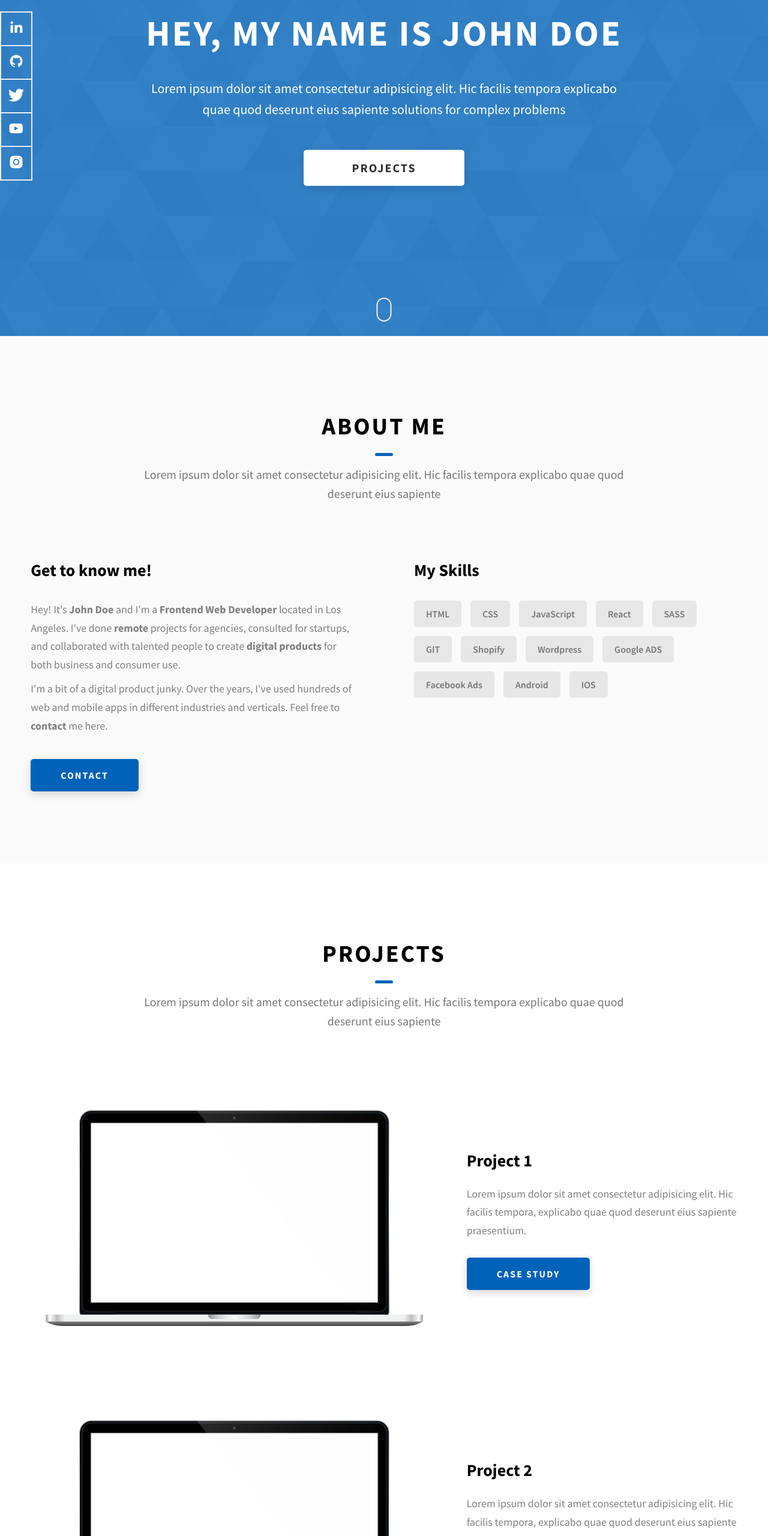
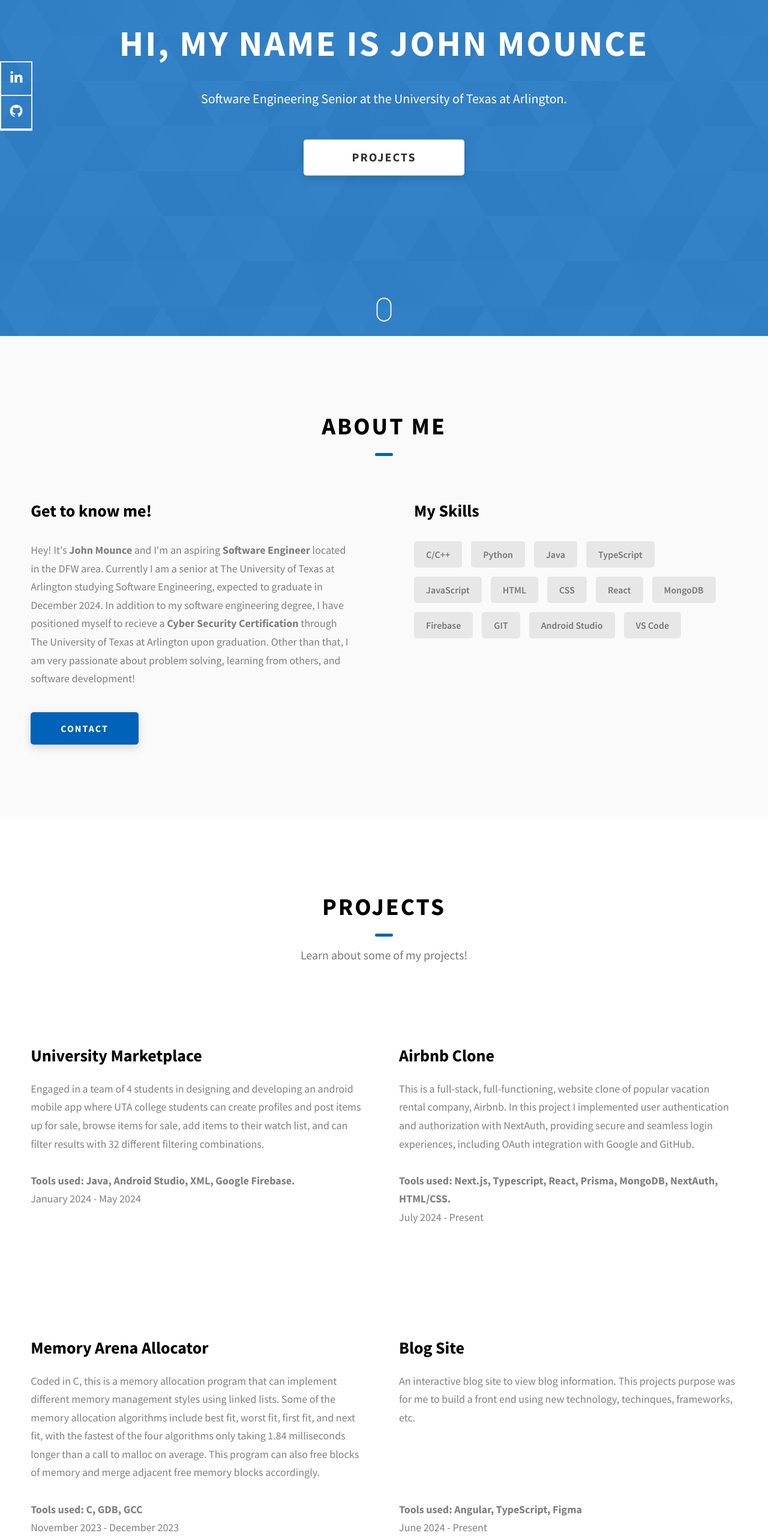
Before and after one commit to johnmmounce/landingpage, a website: page index.html in a window 1280 px wide. Shown: the part 240-2800 px from the top of the page at 60% size. Drawn offline with Linux system fonts and the light colour scheme.

Commit message:
added projects, correct hyperlinks, about me section

```diff
--- a/css/style.css
+++ b/css/style.css
@@ -277,7 +277,7 @@ textarea {
 
 .projects__row {
   display: grid;
-  grid-template-columns: 1.5fr 1fr;
+  grid-template-columns: 1fr 1fr;
   grid-gap: 5rem;
   margin-bottom: 11rem; }
   @media only screen and (max-width: 56.25em) {
--- a/index.html
+++ b/index.html
@@ -22,12 +22,12 @@
         <div class="header__logo-container">
           <div class="header__logo-img-cont">
             <img
-              src="./assets/png/john-doe.png"
-              alt="Ram Maheshwari Logo Image"
+              src="./assets/jpeg/john.jpg"
+              alt="John Mounce Logo Image"
               class="header__logo-img"
             />
           </div>
-          <span class="header__logo-sub">John Doe</span>
+          <span class="header__logo-sub">John Mounce</span>
         </div>
         <div class="header__main">
           <ul class="header__links">
@@ -84,12 +84,10 @@
     </header>
     <section class="home-hero">
       <div class="home-hero__content">
-        <h1 class="heading-primary">Hey, My name is John Doe</h1>
+        <h1 class="heading-primary">Hi, My name is John Mounce</h1>
         <div class="home-hero__info">
           <p class="text-primary">
-            Lorem ipsum dolor sit amet consectetur adipisicing elit. Hic facilis
-            tempora explicabo quae quod deserunt eius sapiente solutions for
-            complex problems
+            Software Engineering Senior at the University of Texas at Arlington.
           </p>
         </div>
         <div class="home-hero__cta">
@@ -98,7 +96,7 @@
       </div>
       <div class="home-hero__socials">
         <div class="home-hero__social">
-          <a href="#" class="home-hero__social-icon-link">
+          <a href="https://www.linkedin.com/in/j-mounce/" class="home-hero__social-icon-link">
             <img
               src="./assets/png/linkedin-ico.png"
               alt="icon"
@@ -107,39 +105,9 @@
           </a>
         </div>
         <div class="home-hero__social">
-          <a href="#" class="home-hero__social-icon-link">
+          <a href="https://github.com/johnmmounce" class="home-hero__social-icon-link">
             <img
               src="./assets/png/github-ico.png"
-              alt="icon"
-              class="home-hero__social-icon"
-            />
-          </a>
-        </div>
-        <div class="home-hero__social">
-          <a href="#" class="home-hero__social-icon-link">
-            <img
-              src="./assets/png/twitter-ico.png"
-              alt="icon"
-              class="home-hero__social-icon"
-            />
-          </a>
-        </div>
-        <div class="home-hero__social">
-          <a href="#" class="home-hero__social-icon-link">
-            <img
-              src="./assets/png/yt-ico.png"
-              alt="icon"
-              class="home-hero__social-icon"
-            />
-          </a>
-        </div>
-        <div class="home-hero__social">
-          <a
-            href="#"
-            class="home-hero__social-icon-link home-hero__social-icon-link--bd-none"
-          >
-            <img
-              src="./assets/png/insta-ico.png"
               alt="icon"
               class="home-hero__social-icon"
             />
@@ -154,10 +122,6 @@
       <div class="main-container">
         <h2 class="heading heading-sec heading-sec__mb-med">
           <span class="heading-sec__main">About Me</span>
-          <span class="heading-sec__sub">
-            Lorem ipsum dolor sit amet consectetur adipisicing elit. Hic facilis
-            tempora explicabo quae quod deserunt eius sapiente
-          </span>
         </h2>
         <div class="about__content">
           <div class="about__content-main">
@@ -165,20 +129,13 @@
             <div class="about__content-details">
               <p class="about__content-details-para">
                 Hey! It's
-                <strong>John Doe</strong>
-                and I'm a <strong> Frontend Web Developer </strong> located in
-                Los Angeles. I've done
-                <strong> remote </strong>
-                projects for agencies, consulted for startups, and collaborated
-                with talented people to create
-                <strong>digital products </strong>
-                for both business and consumer use.
-              </p>
-              <p class="about__content-details-para">
-                I'm a bit of a digital product junky. Over the years, I've used
-                hundreds of web and mobile apps in different industries and
-                verticals. Feel free to
-                <strong>contact</strong> me here.
+                <strong>John Mounce</strong>
+                and I'm an aspiring <strong> Software Engineer </strong> located in
+                the DFW area. Currently I am a senior at The University of Texas at Arlington studying Software Engineering,
+                expected to graduate in December 2024. In addition to my software engineering degree, I have positioned myself
+                to recieve a <strong>Cyber Security Certification</strong> through The University of Texas at Arlington upon graduation.
+
+                Other than that, I am very passionate about problem solving, learning from others, and software development!
               </p>
             </div>
             <a href="./#contact" class="btn btn--med btn--theme dynamicBgClr"
@@ -188,18 +145,19 @@
           <div class="about__content-skills">
             <h3 class="about__content-title">My Skills</h3>
             <div class="skills">
+              <div class="skills__skill">C/C++</div>
+              <div class="skills__skill">Python</div>
+              <div class="skills__skill">Java</div>
+              <div class="skills__skill">TypeScript</div>
+              <div class="skills__skill">JavaScript</div>
               <div class="skills__skill">HTML</div>
               <div class="skills__skill">CSS</div>
-              <div class="skills__skill">JavaScript</div>
               <div class="skills__skill">React</div>
-              <div class="skills__skill">SASS</div>
+              <div class="skills__skill">MongoDB</div>
+              <div class="skills__skill">Firebase</div>
               <div class="skills__skill">GIT</div>
-              <div class="skills__skill">Shopify</div>
-              <div class="skills__skill">Wordpress</div>
-              <div class="skills__skill">Google ADS</div>
-              <div class="skills__skill">Facebook Ads</div>
-              <div class="skills__skill">Android</div>
-              <div class="skills__skill">IOS</div>
+              <div class="skills__skill">Android Studio</div>
+              <div class="skills__skill">VS Code</div>
             </div>
           </div>
         </div>
@@ -210,84 +168,78 @@
         <h2 class="heading heading-sec heading-sec__mb-bg">
           <span class="heading-sec__main">Projects</span>
           <span class="heading-sec__sub">
-            Lorem ipsum dolor sit amet consectetur adipisicing elit. Hic facilis
-            tempora explicabo quae quod deserunt eius sapiente
+            Learn about some of my projects!
           </span>
         </h2>
 
         <div class="projects__content">
           <div class="projects__row">
             <div class="projects__row-img-cont">
-              <img
-                src="./assets/jpeg/project-mockup-example.jpeg"
-                alt="Software Screenshot"
-                class="projects__row-img"
-                loading="lazy"
-              />
+              <div class="projects__row-content">
+                <h3 class="projects__row-content-title">University Marketplace</h3>
+                <p class="projects__row-content-desc">
+                  Engaged in a team of 4 students in designing and developing an android mobile app where
+                  UTA college students can create profiles and post items up for sale, browse items for sale,
+                  add items to their watch list, and can filter results with 32 different filtering combinations.
+                  <br>
+                  <br>
+                  <strong>Tools used: Java, Android Studio, XML, Google Firebase. </strong>
+                  <br>
+                  January 2024 - May 2024
+                </p>
+              </div>
             </div>
             <div class="projects__row-content">
-              <h3 class="projects__row-content-title">Project 1</h3>
+              <h3 class="projects__row-content-title">Airbnb Clone</h3>
               <p class="projects__row-content-desc">
-                Lorem ipsum dolor sit amet consectetur adipisicing elit. Hic
-                facilis tempora, explicabo quae quod deserunt eius sapiente
-                praesentium.
+                This is a full-stack, full-functioning, website
+                clone of popular vacation rental company, Airbnb.
+                In this project I implemented user authentication and authorization with NextAuth, providing secure and
+                seamless login experiences, including OAuth integration with Google and GitHub.
+                <br>
+                <br>
+                <strong>Tools used: Next.js, Typescript, React, Prisma, MongoDB, NextAuth, HTML/CSS.</strong>
+                <br>
+                July 2024 - Present
               </p>
-              <a
-                href="./project-1.html"
-                class="btn btn--med btn--theme dynamicBgClr"
-                target="_blank"
-                >Case Study</a
-              >
             </div>
           </div>
           <div class="projects__row">
-            <div class="projects__row-img-cont">
-              <img
-                src="./assets/jpeg/project-mockup-example.jpeg"
-                alt="Software Screenshot"
-                class="projects__row-img"
-                loading="lazy"
-              />
-            </div>
+
+              <div class="projects__row-content">
+                <h3 class="projects__row-content-title">Memory Arena Allocator</h3>
+                <p class="projects__row-content-desc">
+                  Coded in C, this is a memory allocation program that can implement different memory
+                  management styles using linked lists. Some of the memory allocation algorithms include
+                  best fit, worst fit, first fit, and next fit, with the fastest of the four algorithms only taking
+                  1.84 milliseconds longer than a call to malloc on average.
+                  This program can also free blocks of memory and merge adjacent free memory blocks
+                  accordingly.
+                  <br>
+                  <br>
+                  <strong>Tools used: C, GDB, GCC </strong>
+                  <br>
+                  November 2023 - December 2023
+                </p>
+              </div>
+
             <div class="projects__row-content">
-              <h3 class="projects__row-content-title">Project 2</h3>
+              <h3 class="projects__row-content-title">Blog Site</h3>
               <p class="projects__row-content-desc">
-                Lorem ipsum dolor sit amet consectetur adipisicing elit. Hic
-                facilis tempora, explicabo quae quod deserunt eius sapiente
-                praesentium.
+                An interactive blog site to view blog information. This projects purpose was
+                for me to build a front end using new technology, techinques, frameworks, etc.
+                <br>
+                <br>
+                <br>
+                <br>
+                <br>
+                <strong>Tools used: Angular, TypeScript, Figma </strong>
+                <br>
+                June 2024 - Present
               </p>
-              <a
-                href="./project-2.html"
-                class="btn btn--med btn--theme dynamicBgClr"
-                target="_blank"
-                >Case Study</a
-              >
             </div>
           </div>
-          <div class="projects__row">
-            <div class="projects__row-img-cont">
-              <img
-                src="./assets/jpeg/project-mockup-example.jpeg"
-                alt="Software Screenshot"
-                class="projects__row-img"
-                loading="lazy"
-              />
-            </div>
-            <div class="projects__row-content">
-              <h3 class="projects__row-content-title">Project 3</h3>
-              <p class="projects__row-content-desc">
-                Lorem ipsum dolor sit amet consectetur adipisicing elit. Hic
-                facilis tempora, explicabo quae quod deserunt eius sapiente
-                praesentium.
-              </p>
-              <a
-                href="./project-3.html"
-                class="btn btn--med btn--theme dynamicBgClr"
-                target="_blank"
-                >Case Study</a
-              >
-            </div>
-          </div>
+
         </div>
       </div>
     </section>
@@ -296,8 +248,7 @@
         <h2 class="heading heading-sec heading-sec__mb-med">
           <span class="heading-sec__main heading-sec__main--lt">Contact</span>
           <span class="heading-sec__sub heading-sec__sub--lt">
-            Lorem ipsum dolor sit amet consectetur adipisicing elit. Hic facilis
-            tempora explicabo quae quod deserunt eius sapiente
+            I want to hear from you!
           </span>
         </h2>
         <div class="contact__form-container">
@@ -351,58 +302,36 @@
               <span>Social</span>
             </h2>
             <div class="main-footer__social-cont">
-              <a target="_blank" rel="noreferrer" href="#">
+              <a target="_blank" rel="noreferrer" href="https://www.linkedin.com/in/j-mounce/">
                 <img
                   class="main-footer__icon"
                   src="./assets/png/linkedin-ico.png"
                   alt="icon"
                 />
               </a>
-              <a target="_blank" rel="noreferrer" href="#">
+              <a target="_blank" rel="noreferrer" href="https://github.com/johnmmounce">
                 <img
                   class="main-footer__icon"
                   src="./assets/png/github-ico.png"
                   alt="icon"
                 />
               </a>
-              <a target="_blank" rel="noreferrer" href="#">
-                <img
-                  class="main-footer__icon"
-                  src="./assets/png/twitter-ico.png"
-                  alt="icon"
-                />
-              </a>
-              <a target="_blank" rel="noreferrer" href="#">
-                <img
-                  class="main-footer__icon"
-                  src="./assets/png/yt-ico.png"
-                  alt="icon"
-                />
-              </a>
-              <a target="_blank" rel="noreferrer" href="#">
-                <img
-                  class="main-footer__icon main-footer__icon--mr-none"
-                  src="./assets/png/insta-ico.png"
-                  alt="icon"
-                />
-              </a>
             </div>
           </div>
           <div class="main-footer__row main-footer__row-2">
-            <h4 class="heading heading-sm text-lt">John Doe</h4>
+            <h4 class="heading heading-sm text-lt">John Mounce</h4>
             <p class="main-footer__short-desc">
-              Lorem ipsum dolor sit amet consectetur adipisicing elit facilis
-              tempora explicabo quae quod deserunt
+
             </p>
           </div>
         </div>
 
-        <!-- If you give me some credit or shoutout here by linking to my website, then it will be a big thing for me and will help me a lot :) -->
+
         <div class="main-footer__lower">
-          &copy; Copyright 2021. Made by
-          <a rel="noreferrer" target="_blank" href="https://rammaheshwari.com"
-            >Ram Maheshwari</a
-          >
+          &copy; Copyright 2024. Made by
+
+            John Mounce
+
         </div>
       </div>
     </footer>
```
Also changed, not shown: assets/jpeg/Screenshot 2024-07-26 at 4.19.51 PM.png (added).
